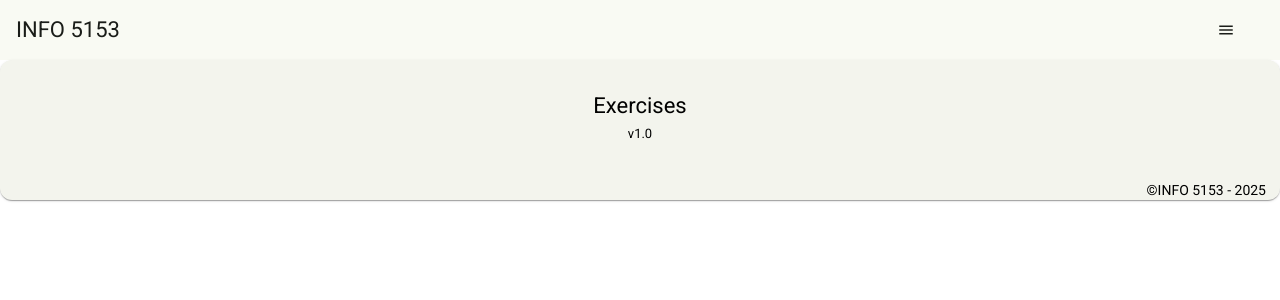
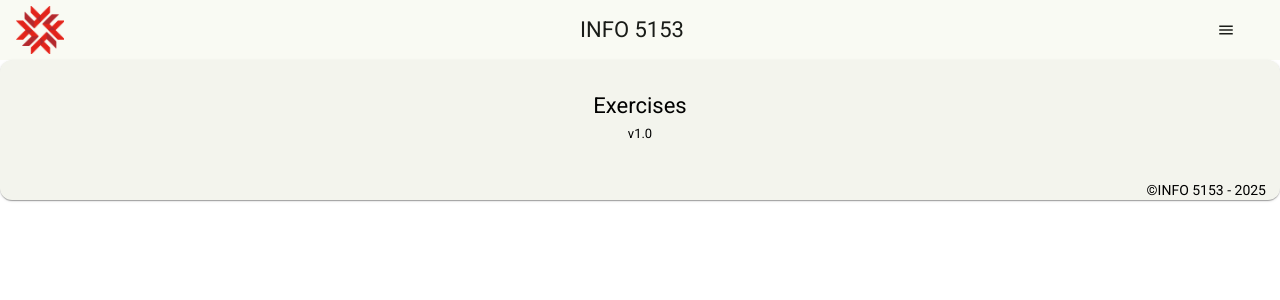
Before and after one commit to RudraP272812/client, an Angular app: page / in a window 1280 px wide. Shown: the top 300 px of the page. Built offline with nearby package versions, Linux system fonts and the light colour scheme.

Commit message:
Make a commit for Lab 15.1

```diff
--- a/src/app/app.html
+++ b/src/app/app.html
@@ -1,4 +1,6 @@
 <mat-toolbar>
+  <img src="/assets/logo.png" height="80%" alt="Fanshawe College logo" />
+  <span style="flex: 1 1 auto"></span>
   <span>INFO 5153</span>
   <span style="flex: 1 1 auto"></span>
   <button mat-button [matMenuTriggerFor]="appMenu">
```
Also changed, not shown: public/assets/logo.png (added).
